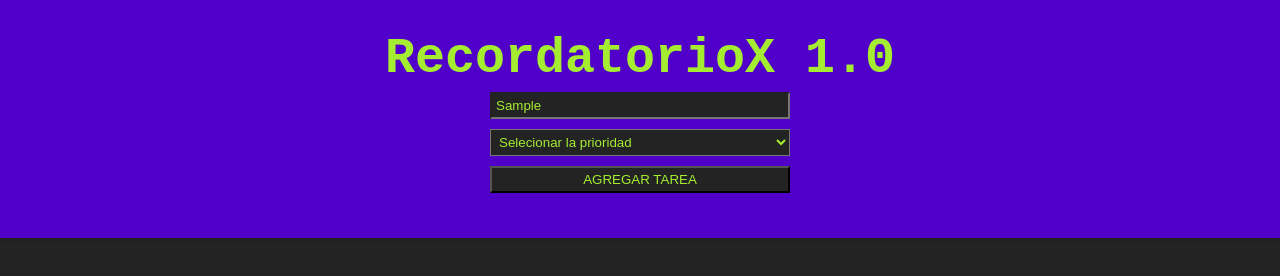
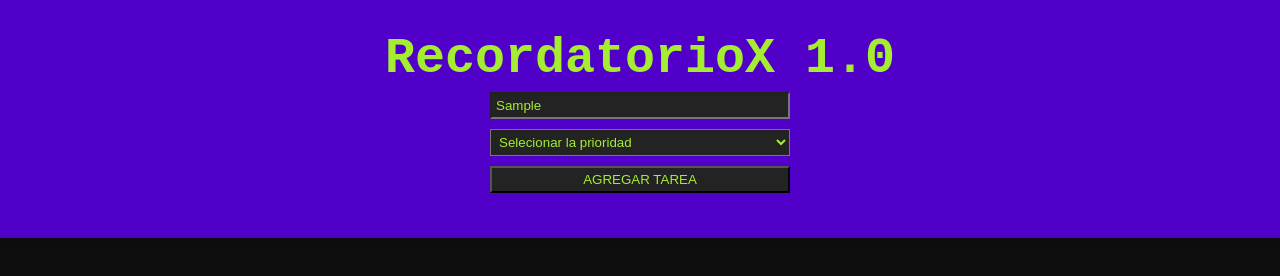
Before and after one commit to JerlibGnzlz/Priorizando-task, a plain HTML site: page index.html in a window 1280 px wide. Both pictures are taken after typing "Sample" into the empty fields and a click on the button "AGREGAR TAREA". Drawn offline with nearby package versions, Linux system fonts and the light colour scheme; some packages are replaced by stand-ins of ours; a script that the page names is missing.

Commit message:
fix mudularizar

```diff
--- a/assets/style/style.css
+++ b/assets/style/style.css
@@ -31,7 +31,7 @@
 
 
 body {
-    background-color: #232323;
+    background-color: #0E0E0E;
     /* background-image: url('../img/todo.jpg'); */
     padding-top: 200px;
     background-attachment: fixed;
--- a/assets/task.js
+++ b/assets/task.js
@@ -19,7 +19,8 @@ export const getPrioridad = () => {
             position: "center",
             stopOnFocus: true,
             style: {
-                background: "#513C27",
+                background: "#A4ED30",
+                color: "black"
             },
         }).showToast();
         return;
```
